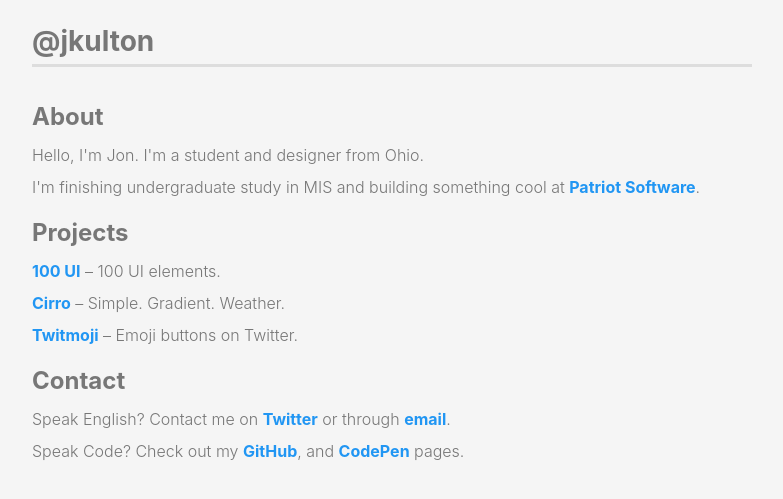
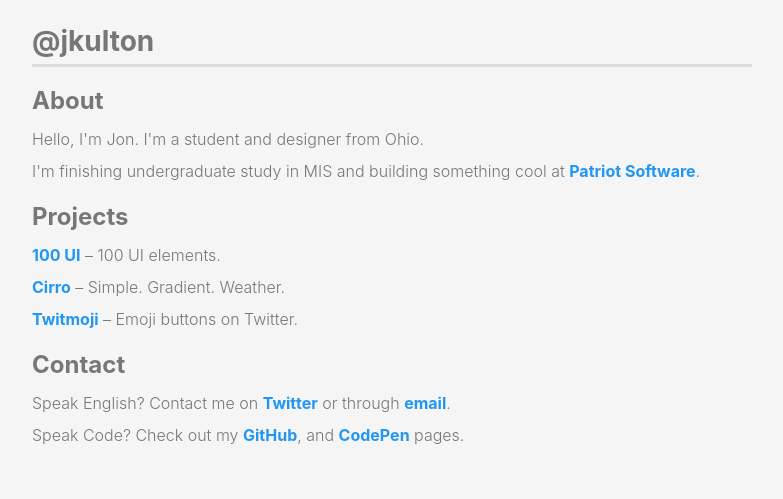
Before and after one commit to jkulton/jkulton.github.io, a Jekyll site: the page built from index.html, in a window 1280 px wide. Shown: the top 499 px of the page, without its empty margins (248-1031 px from the left). Built offline with Jekyll 4.4.1, drawn with Linux system fonts in a browser that asks for light colours; nearby versions of some CDN libraries.

Commit message:
Update _base.scss

```diff
--- a/_sass/_base.scss
+++ b/_sass/_base.scss
@@ -53,7 +53,6 @@ img {
 
 header {
     max-width: 45rem;
-    padding-bottom: 1rem;
     margin-top: 1rem;
     position: relative;
 }
```
